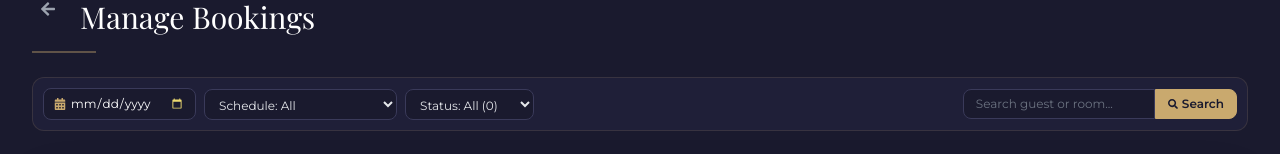
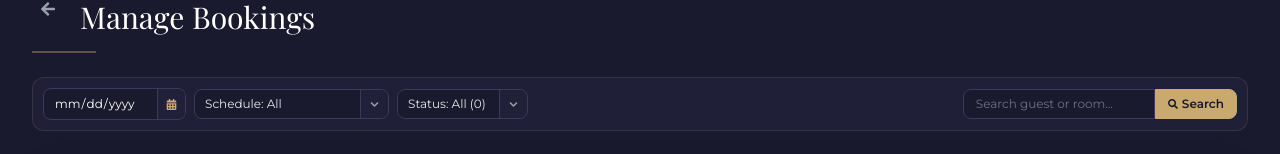
Before and after one commit to DeathKnell837/Silada-Hotel-Booking-System, a React (Vite) app in the folder client/: page /admin/bookings in a window 1280 px wide. Shown: the part 145-299 px from the top of the page. Built offline with nearby package versions, Linux system fonts and the light colour scheme; no server answers; sample sign-in values are in the browser's storage; a web font is replaced by a local one.

Commit message:
Center dropdown down-arrows and calendar icon in dedicated partitioned rooms

```diff
--- a/client/src/pages/admin/ManageBookings.jsx
+++ b/client/src/pages/admin/ManageBookings.jsx
@@ -1,8 +1,9 @@
-import { useState, useEffect, useMemo } from 'react';
+import { useState, useEffect, useMemo, useRef } from 'react';
 import { Link } from 'react-router-dom';
 import {
   FaArrowLeft,
   FaCalendarAlt,
+  FaChevronDown,
   FaSignInAlt,
   FaSignOutAlt,
   FaSearch,
@@ -53,6 +54,7 @@ const isStayingOnDate = (checkInVal, checkOutVal, targetDateStr) => {
 const ManageBookings = () => {
   const [bookings, setBookings] = useState([]);
   const [loading, setLoading] = useState(true);
+  const dateInputRef = useRef(null);
 
   // Filters
   const [statusFilter, setStatusFilter] = useState('all');
@@ -228,45 +230,64 @@ const ManageBookings = () => {
         <div className="glass-card rounded-xl p-2.5 mb-6 flex flex-wrap items-center justify-between gap-2.5 border border-gold/15 bg-dark-surface/40">
           {/* Left Controls: Date Picker, Movement Filter, Status Dropdown, and Inline Counters */}
           <div className="flex flex-wrap items-center gap-2">
-            {/* 1. Date Picker */}
-            <div className="flex items-center gap-1 bg-dark border border-dark-lighter rounded-lg px-2.5 py-1.5 focus-within:border-gold transition-colors">
-              <FaCalendarAlt className="text-gold text-xs" />
+            {/* 1. Date Picker with its own centered icon room */}
+            <div className="relative inline-flex items-center bg-dark border border-dark-lighter rounded-lg overflow-hidden focus-within:border-gold transition-colors">
               <input
+                ref={dateInputRef}
                 type="date"
                 value={selectedDate}
                 onChange={(e) => setSelectedDate(e.target.value)}
-                className="bg-transparent text-xs text-white focus:outline-none cursor-pointer"
+                className="bg-transparent pl-2.5 pr-1 py-1.5 text-xs text-white focus:outline-none cursor-pointer [&::-webkit-calendar-picker-indicator]:hidden"
                 title="Filter by date"
               />
               {selectedDate && (
                 <button
                   type="button"
                   onClick={() => setSelectedDate('')}
-                  className="text-gray-400 hover:text-red-400 text-xs ml-1 transition-colors"
+                  className="px-1.5 py-1.5 text-gray-400 hover:text-red-400 text-xs transition-colors"
                   title="Clear Date"
                 >
-                  <FaTimes />
+                  <FaTimes className="text-[10px]" />
                 </button>
               )}
+              <div
+                onClick={() => {
+                  try {
+                    dateInputRef.current?.showPicker?.();
+                  } catch {
+                    dateInputRef.current?.focus();
+                  }
+                }}
+                className="w-7 self-stretch border-l border-dark-lighter flex items-center justify-center text-gold bg-dark-light/40 hover:bg-gold/15 cursor-pointer transition-colors"
+                title="Open calendar"
+              >
+                <FaCalendarAlt className="text-[11px]" />
+              </div>
             </div>
 
-            {/* 2. Schedule Movement Dropdown */}
+            {/* 2. Schedule Movement Dropdown with centered arrow in its own room */}
+            <div className="relative inline-flex items-center bg-dark border border-dark-lighter rounded-lg overflow-hidden focus-within:border-gold transition-colors">
               <select
                 value={dateFilterType}
                 onChange={(e) => setDateFilterType(e.target.value)}
-              className="bg-dark border border-dark-lighter rounded-lg px-2.5 py-1.5 text-xs text-gray-200 focus:border-gold focus:outline-none cursor-pointer"
+                className="appearance-none bg-transparent pl-2.5 pr-8 py-1.5 text-xs text-gray-200 focus:outline-none cursor-pointer"
               >
                 <option value="all">Schedule: All</option>
                 <option value="checkIn">Check-Ins (Arrivals)</option>
                 <option value="checkOut">Check-Outs (Departures)</option>
                 <option value="staying">In-House Stays</option>
               </select>
+              <div className="pointer-events-none absolute right-0 top-0 bottom-0 w-7 border-l border-dark-lighter flex items-center justify-center text-gray-400 bg-dark-light/40">
+                <FaChevronDown className="text-[9px]" />
+              </div>
+            </div>
 
-            {/* 3. Status Dropdown */}
+            {/* 3. Status Dropdown with centered arrow in its own room */}
+            <div className="relative inline-flex items-center bg-dark border border-dark-lighter rounded-lg overflow-hidden focus-within:border-gold transition-colors">
               <select
                 value={statusFilter}
                 onChange={(e) => setStatusFilter(e.target.value)}
-              className="bg-dark border border-dark-lighter rounded-lg px-2.5 py-1.5 text-xs text-gray-200 focus:border-gold focus:outline-none cursor-pointer"
+                className="appearance-none bg-transparent pl-2.5 pr-8 py-1.5 text-xs text-gray-200 focus:outline-none cursor-pointer"
               >
                 <option value="all">Status: All ({statusCounts.all})</option>
                 <option value="pending">Pending ({statusCounts.pending})</option>
@@ -274,6 +295,10 @@ const ManageBookings = () => {
                 <option value="completed">Completed ({statusCounts.completed})</option>
                 <option value="cancelled">Cancelled ({statusCounts.cancelled})</option>
               </select>
+              <div className="pointer-events-none absolute right-0 top-0 bottom-0 w-7 border-l border-dark-lighter flex items-center justify-center text-gray-400 bg-dark-light/40">
+                <FaChevronDown className="text-[9px]" />
+              </div>
+            </div>
 
             {/* 4. Compact Live Counts Pill ("Pila mag-hawa ug pila nag-book") */}
             {selectedDate && (
```
Lines whose indentation alone changed are shown as unchanged.
